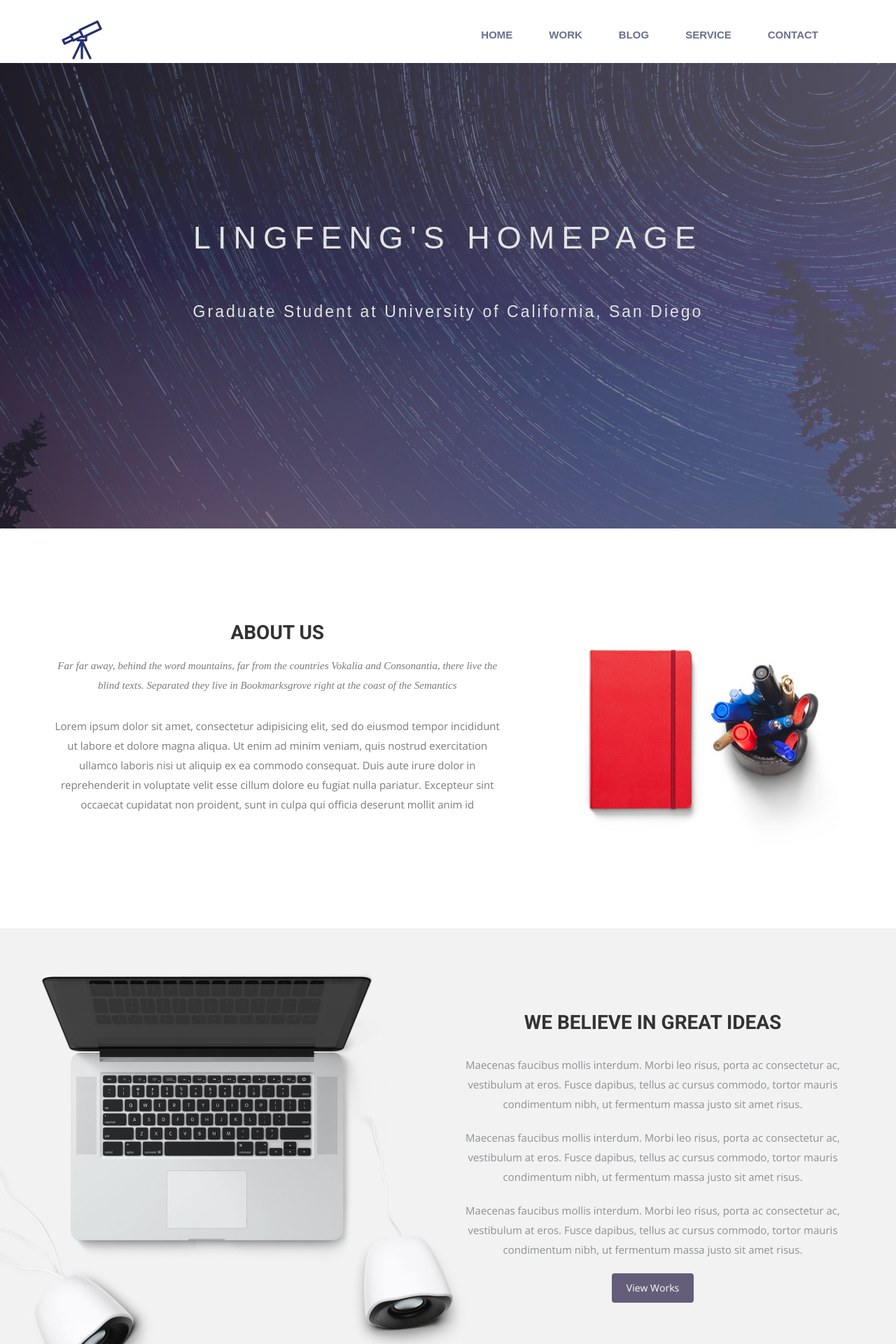
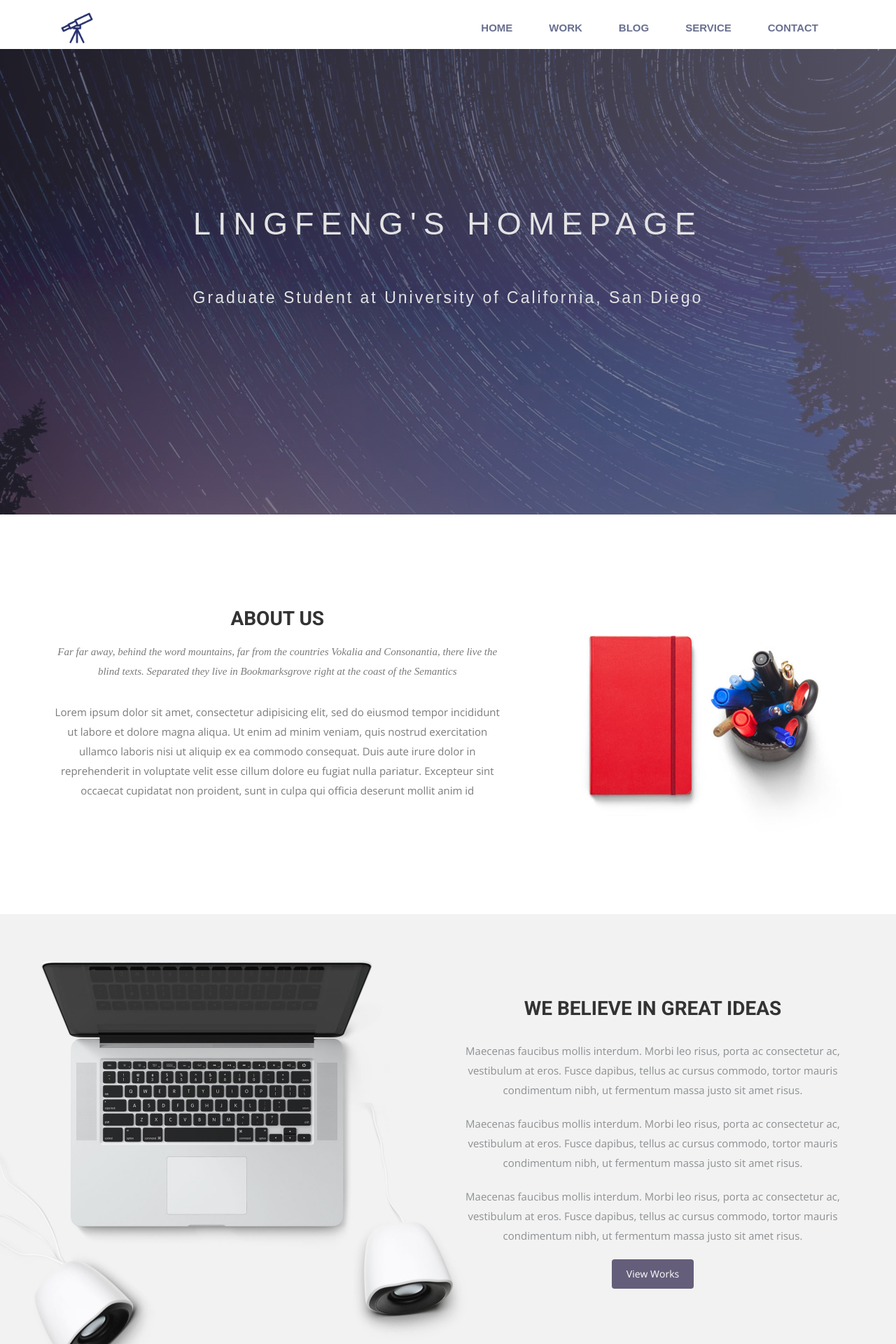
Before and after one commit to wei-lingfeng/lingfeng-wei.github.io, a Jekyll site: the page built from index.html, in a window 1280 px wide. Shown: the top 1920 px of the page at 70% size. Built offline with Jekyll 4.4.1, drawn with Linux system fonts in a browser that asks for light colours; nearby versions of some CDN libraries; some web fonts are replaced.

Commit message:
update header

```diff
--- a/_includes/header.html
+++ b/_includes/header.html
@@ -15,7 +15,7 @@
             <span class="icon-bar"></span>
             </button>
             <a class="navbar-brand" href="index.html">
-              <img src="{{ site.baseurl }}/img/logo.png" alt="Logo">
+              <img src="{{ site.baseurl }}/img/logo.png" alt="Logo" height="50px">
             </a>
           </div>
             <!-- Collect the nav links, forms, and other content for toggling -->
--- a/css/airspace.css
+++ b/css/airspace.css
@@ -66,7 +66,7 @@
 --*/
 header {
   background: #fff;
-  padding: 20px 0;
+  padding: 10px 0;
 }
 header .navbar {
   margin-bottom: 0px;
```
